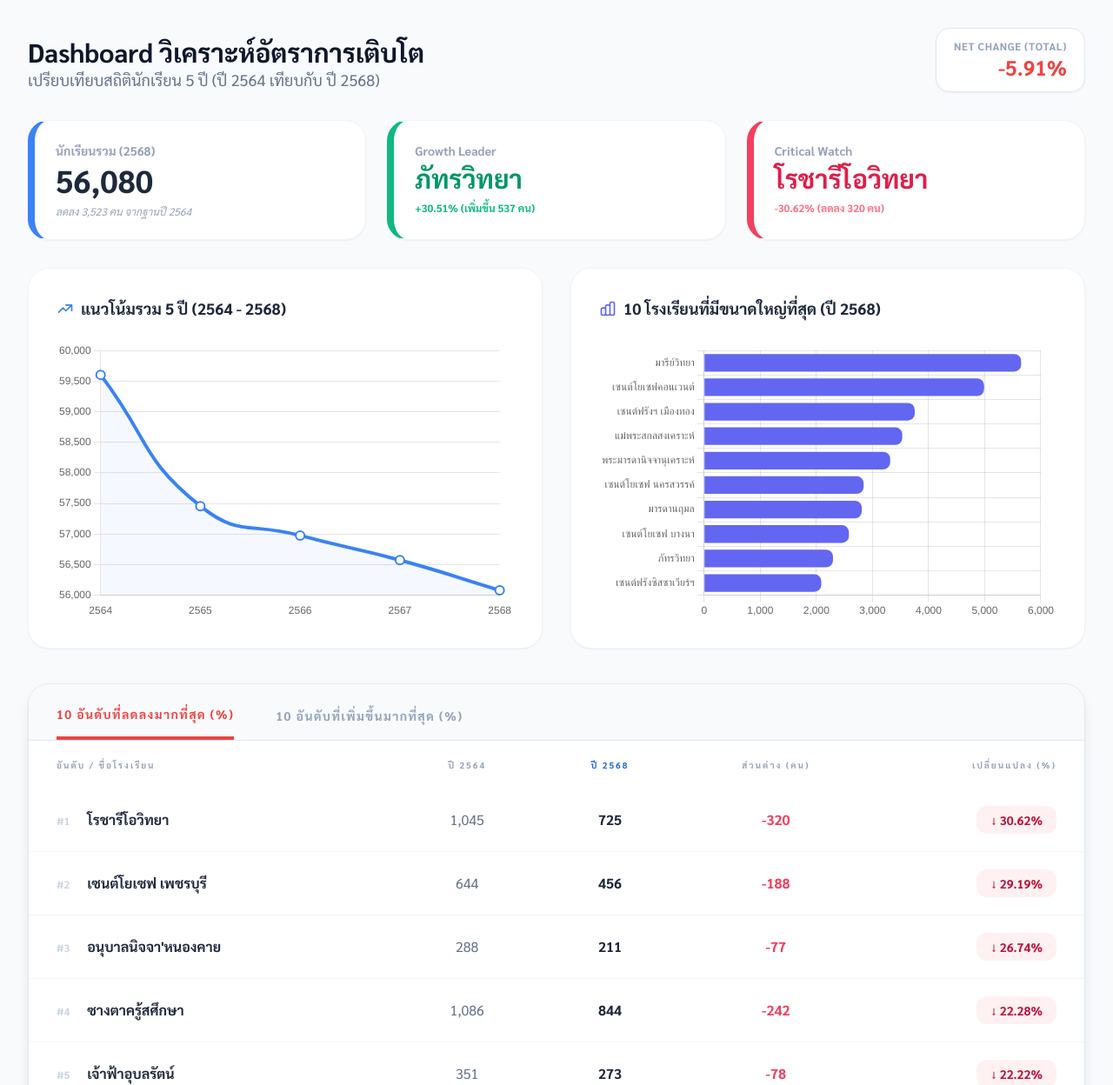
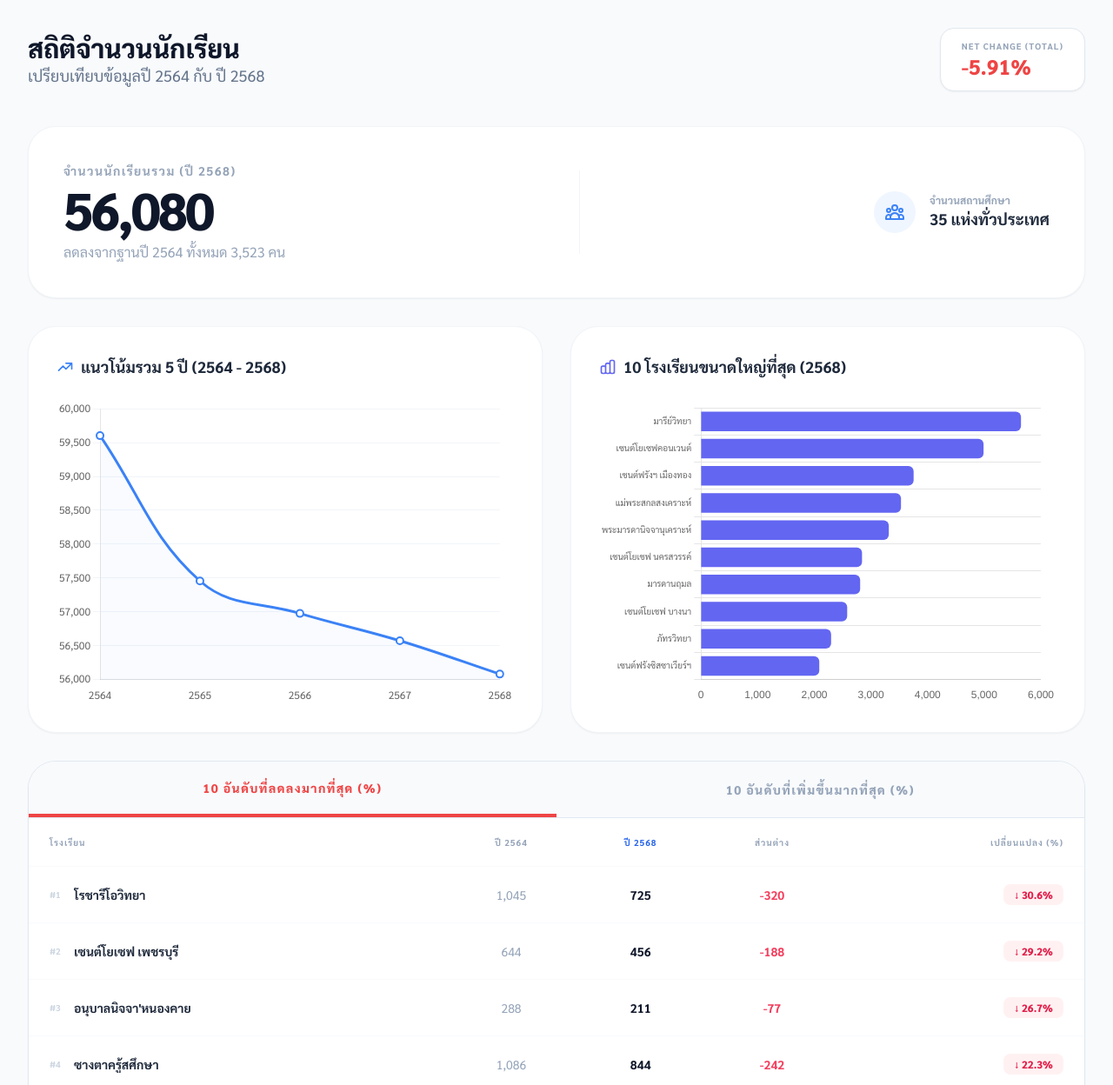
Before and after one commit to Chositajom/numberstudent.github.io, a plain HTML site: page index.html in a window 1280 px wide. Shown: the top 1248 px of the page at 87% size. Drawn offline with nearby package versions, Linux system fonts and the light colour scheme.

Commit message:
Update index.html

```diff
--- a/index.html
+++ b/index.html
@@ -3,55 +3,62 @@
 <head>
     <meta charset="UTF-8">
     <meta name="viewport" content="width=device-width, initial-scale=1.0">
-    <title>Executive Dashboard - วิเคราะห์การเปลี่ยนแปลงนักเรียน (2564-2568)</title>
+    <title>Executive Dashboard - วิเคราะห์การเปลี่ยนแปลงนักเรียน</title>
     <script src="https://cdn.jsdelivr.net/npm/chart.js"></script>
     <script src="https://cdn.tailwindcss.com"></script>
-    <link href="https://fonts.googleapis.com/css2?family=Sarabun:wght@300;400;600;700&display=swap" rel="stylesheet">
+    <link href="https://fonts.googleapis.com/css2?family=Sarabun:wght@300;400;600;700;800&display=swap" rel="stylesheet">
     <style>
-        body { font-family: 'Sarabun', sans-serif; background-color: #f8fafc; }
-        .chart-container { position: relative; height: 320px; width: 100%; }
+        body { font-family: 'Sarabun', sans-serif; background-color: #f8fafc; -webkit-tap-highlight-color: transparent; }
+        .chart-container { position: relative; height: 300px; width: 100%; }
+        @media (min-width: 768px) { .chart-container { height: 350px; } }
         .tab-active { border-bottom: 4px solid #ef4444; color: #ef4444; }
         .tab-active-inc { border-bottom: 4px solid #10b981; color: #10b981; }
+        .hide-scrollbar::-webkit-scrollbar { display: none; }
+        .hide-scrollbar { -ms-overflow-style: none; scrollbar-width: none; }
     </style>
 </head>
-<body class="p-4 md:p-8 text-slate-800">
+<body class="p-3 md:p-8 text-slate-800">
 
     <div class="max-w-7xl mx-auto">
         <!-- Header Section -->
-        <header class="mb-8 flex flex-col md:flex-row md:items-end md:justify-between gap-4">
+        <header class="mb-6 md:mb-10 flex flex-col md:flex-row md:items-center md:justify-between gap-4 text-center md:text-left">
             <div>
-                <h1 class="text-3xl font-extrabold text-slate-900">Dashboard วิเคราะห์อัตราการเติบโต</h1>
-                <p class="text-slate-500 text-lg">เปรียบเทียบสถิตินักเรียน 5 ปี (ปี 2564 เทียบกับ ปี 2568)</p>
+                <h1 class="text-2xl md:text-3xl font-extrabold text-slate-900 leading-tight">สถิติจำนวนนักเรียน</h1>
+                <p class="text-slate-500 text-sm md:text-lg">เปรียบเทียบข้อมูลปี 2564 กับ ปี 2568</p>
             </div>
-            <div class="bg-white px-5 py-3 rounded-2xl shadow-sm border border-slate-200 text-right">
-                <span class="text-xs font-bold text-slate-400 block uppercase tracking-wider">Net Change (Total)</span>
-                <span class="text-red-500 font-black text-2xl">-5.91%</span>
+            <div class="flex justify-center md:justify-end">
+                <div class="bg-white px-6 py-3 rounded-2xl shadow-sm border border-slate-200 inline-block">
+                    <span class="text-[10px] font-bold text-slate-400 block uppercase tracking-widest text-center">Net Change (Total)</span>
+                    <span class="text-red-500 font-black text-2xl">-5.91%</span>
+                </div>
             </div>
         </header>
 
-        <!-- Executive Summary -->
-        <div class="grid grid-cols-1 md:grid-cols-3 gap-6 mb-8">
-            <div class="bg-white p-6 rounded-3xl shadow-sm border border-slate-100 border-l-8 border-l-blue-500">
-                <p class="text-sm font-bold text-slate-400 mb-1">นักเรียนรวม (2568)</p>
-                <h3 class="text-4xl font-black text-slate-800">56,080</h3>
-                <p class="text-xs text-slate-400 mt-2 italic">ลดลง 3,523 คน จากฐานปี 2564</p>
+        <!-- Simplified Main Summary -->
+        <div class="bg-white p-6 md:p-10 rounded-[2rem] shadow-sm border border-slate-100 mb-8 flex flex-col md:flex-row items-center justify-between gap-6 text-center md:text-left">
+            <div>
+                <p class="text-sm font-bold text-slate-400 uppercase tracking-widest mb-1">จำนวนนักเรียนรวม (ปี 2568)</p>
+                <h3 class="text-5xl md:text-6xl font-black text-slate-900 tracking-tighter">56,080</h3>
+                <p class="text-slate-400 mt-2 font-medium">ลดลงจากฐานปี 2564 ทั้งหมด 3,523 คน</p>
             </div>
-            <div class="bg-white p-6 rounded-3xl shadow-sm border border-slate-100 border-l-8 border-l-emerald-500">
-                <p class="text-sm font-bold text-slate-400 mb-1">Growth Leader</p>
-                <h3 class="text-3xl font-black text-emerald-600">ภัทรวิทยา</h3>
-                <p class="text-xs text-emerald-500 mt-2 font-bold">+30.51% (เพิ่มขึ้น 537 คน)</p>
-            </div>
-            <div class="bg-white p-6 rounded-3xl shadow-sm border border-slate-100 border-l-8 border-l-rose-500">
-                <p class="text-sm font-bold text-slate-400 mb-1">Critical Watch</p>
-                <h3 class="text-3xl font-black text-rose-600">โรชารีโอวิทยา</h3>
-                <p class="text-xs text-rose-400 mt-2 font-bold">-30.62% (ลดลง 320 คน)</p>
+            <div class="h-24 w-px bg-slate-100 hidden md:block"></div>
+            <div class="w-full md:w-auto">
+                <div class="flex items-center justify-center md:justify-start gap-4">
+                    <div class="w-12 h-12 bg-blue-50 rounded-full flex items-center justify-center">
+                        <svg class="w-6 h-6 text-blue-500" fill="none" stroke="currentColor" viewBox="0 0 24 24"><path stroke-linecap="round" stroke-linejoin="round" stroke-width="2" d="M17 20h5v-2a3 3 0 00-5.356-1.857M17 20H7m10 0v-2c0-.656-.126-1.283-.356-1.857M7 20H2v-2a3 3 0 015.356-1.857M7 20v-2c0-.656.126-1.283.356-1.857m0 0a5.002 5.002 0 019.288 0M15 7a3 3 0 11-6 0 3 3 0 016 0zm6 3a2 2 0 11-4 0 2 2 0 014 0zM7 10a2 2 0 11-4 0 2 2 0 014 0z"></path></svg>
+                    </div>
+                    <div>
+                        <span class="text-xs font-bold text-slate-400 block">จำนวนสถานศึกษา</span>
+                        <span class="text-lg font-bold text-slate-800">35 แห่งทั่วประเทศ</span>
+                    </div>
+                </div>
             </div>
         </div>
 
-        <!-- Trend and Distribution Charts -->
-        <div class="grid grid-cols-1 lg:grid-cols-2 gap-8 mb-10">
-            <div class="bg-white p-8 rounded-3xl shadow-sm border border-slate-100">
-                <h4 class="text-lg font-bold text-slate-800 mb-6 flex items-center gap-2">
+        <!-- Charts Section -->
+        <div class="grid grid-cols-1 lg:grid-cols-2 gap-6 md:gap-8 mb-8">
+            <div class="bg-white p-6 md:p-8 rounded-[2rem] shadow-sm border border-slate-100">
+                <h4 class="text-base md:text-lg font-bold text-slate-800 mb-6 flex items-center gap-2">
                     <svg class="w-5 h-5 text-blue-500" fill="none" stroke="currentColor" viewBox="0 0 24 24"><path stroke-linecap="round" stroke-linejoin="round" stroke-width="2" d="M13 7h8m0 0v8m0-8l-8 8-4-4-6 6"></path></svg>
                     แนวโน้มรวม 5 ปี (2564 - 2568)
                 </h4>
@@ -59,10 +66,10 @@
                     <canvas id="mainTrendChart"></canvas>
                 </div>
             </div>
-            <div class="bg-white p-8 rounded-3xl shadow-sm border border-slate-100">
-                <h4 class="text-lg font-bold text-slate-800 mb-6 flex items-center gap-2">
+            <div class="bg-white p-6 md:p-8 rounded-[2rem] shadow-sm border border-slate-100">
+                <h4 class="text-base md:text-lg font-bold text-slate-800 mb-6 flex items-center gap-2">
                     <svg class="w-5 h-5 text-indigo-500" fill="none" stroke="currentColor" viewBox="0 0 24 24"><path stroke-linecap="round" stroke-linejoin="round" stroke-width="2" d="M9 19v-6a2 2 0 00-2-2H5a2 2 0 00-2 2v6a2 2 0 002 2h2a2 2 0 002-2zm0 0V9a2 2 0 012-2h2a2 2 0 012 2v10m-6 0a2 2 0 002 2h2a2 2 0 002-2m0 0V5a2 2 0 012-2h2a2 2 0 012 2v14a2 2 0 01-2 2h-2a2 2 0 01-2-2z"></path></svg>
-                    10 โรงเรียนที่มีขนาดใหญ่ที่สุด (ปี 2568)
+                    10 โรงเรียนขนาดใหญ่ที่สุด (2568)
                 </h4>
                 <div class="chart-container">
                     <canvas id="distributionChart"></canvas>
@@ -70,35 +77,37 @@
             </div>
         </div>
 
-        <!-- Focused Analysis Tables (The requested change) -->
-        <div class="bg-white rounded-3xl shadow-lg border border-slate-200 overflow-hidden">
-            <div class="bg-slate-50 border-b border-slate-200 px-8 pt-6 flex flex-wrap gap-x-12">
-                <button id="tabDecr" onclick="switchTable('decrease')" class="pb-4 text-sm font-black transition-all uppercase tracking-widest tab-active">
+        <!-- Top 10 Tables Analysis -->
+        <div class="bg-white rounded-[2rem] shadow-sm border border-slate-200 overflow-hidden">
+            <div class="bg-slate-50 border-b border-slate-200 flex overflow-x-auto hide-scrollbar">
+                <button id="tabDecr" onclick="switchTable('decrease')" class="flex-1 py-5 px-6 text-xs md:text-sm font-black transition-all uppercase tracking-widest tab-active whitespace-nowrap">
                     10 อันดับที่ลดลงมากที่สุด (%)
                 </button>
-                <button id="tabIncr" onclick="switchTable('increase')" class="pb-4 text-sm font-black text-slate-400 hover:text-slate-600 transition-all uppercase tracking-widest">
+                <button id="tabIncr" onclick="switchTable('increase')" class="flex-1 py-5 px-6 text-xs md:text-sm font-black text-slate-400 hover:text-slate-600 transition-all uppercase tracking-widest whitespace-nowrap">
                     10 อันดับที่เพิ่มขึ้นมากที่สุด (%)
                 </button>
             </div>
 
             <div class="overflow-x-auto">
-                <table class="w-full text-left border-collapse">
-                    <thead class="bg-white text-slate-400 text-[10px] uppercase tracking-[0.2em]">
+                <table class="w-full text-left min-w-[600px]">
+                    <thead class="bg-white text-slate-400 text-[10px] uppercase tracking-widest border-b border-slate-50">
                         <tr>
-                            <th class="px-8 py-5 font-bold">อันดับ / ชื่อโรงเรียน</th>
-                            <th class="px-8 py-5 font-bold text-center">ปี 2564</th>
-                            <th class="px-8 py-5 font-bold text-center text-blue-600">ปี 2568</th>
-                            <th class="px-8 py-5 font-bold text-center">ส่วนต่าง (คน)</th>
-                            <th class="px-8 py-5 font-bold text-right">เปลี่ยนแปลง (%)</th>
+                            <th class="px-6 py-5 font-bold">โรงเรียน</th>
+                            <th class="px-4 py-5 font-bold text-center">ปี 2564</th>
+                            <th class="px-4 py-5 font-bold text-center text-blue-600">ปี 2568</th>
+                            <th class="px-4 py-5 font-bold text-center">ส่วนต่าง</th>
+                            <th class="px-6 py-5 font-bold text-right">เปลี่ยนแปลง (%)</th>
                         </tr>
                     </thead>
-                    <tbody id="analysisTableBody" class="divide-y divide-slate-100 text-slate-700 font-medium">
-                        <!-- Top 10 data injected here -->
+                    <tbody id="analysisTableBody" class="divide-y divide-slate-50 text-slate-700 font-medium text-sm">
+                        <!-- Data injected here -->
                     </tbody>
                 </table>
             </div>
-            <div class="bg-slate-50 p-4 text-center">
-                <p class="text-xs text-slate-400 font-medium">* ข้อมูลเปรียบเทียบเฉพาะปีการศึกษา 2564 และ 2568 เพื่อดูอัตราการเติบโตรวม</p>
+            <div class="bg-slate-50 p-5 text-center border-t border-slate-100">
+                <p class="text-[10px] text-slate-400 font-medium uppercase tracking-widest leading-relaxed">
+                    * ข้อมูลสรุปผลต่างระหว่างปีการศึกษา 2564 และ 2568 สำหรับการวางแผนเชิงกลยุทธ์
+                </p>
             </div>
         </div>
     </div>
@@ -142,7 +151,6 @@
             { "name": "สันติวิทยา", "y68": 806, "y64": 965 }
         ];
 
-        // Processed data
         const processed = rawData.map(s => {
             const diff = s.y68 - s.y64;
             const pct = (diff / s.y64) * 100;
@@ -158,13 +166,12 @@
             const tabDecr = document.getElementById('tabDecr');
             const data = mode === 'increase' ? top10Increase : top10Decrease;
 
-            // UI Tab Styling
             if(mode === 'increase') {
-                tabIncr.className = "pb-4 text-sm font-black transition-all uppercase tracking-widest tab-active-inc";
-                tabDecr.className = "pb-4 text-sm font-black text-slate-400 hover:text-slate-600 transition-all uppercase tracking-widest";
+                tabIncr.className = "flex-1 py-5 px-6 text-xs md:text-sm font-black transition-all uppercase tracking-widest tab-active-inc whitespace-nowrap";
+                tabDecr.className = "flex-1 py-5 px-6 text-xs md:text-sm font-black text-slate-400 hover:text-slate-600 transition-all uppercase tracking-widest whitespace-nowrap";
             } else {
-                tabDecr.className = "pb-4 text-sm font-black transition-all uppercase tracking-widest tab-active";
-                tabIncr.className = "pb-4 text-sm font-black text-slate-400 hover:text-slate-600 transition-all uppercase tracking-widest";
+                tabDecr.className = "flex-1 py-5 px-6 text-xs md:text-sm font-black transition-all uppercase tracking-widest tab-active whitespace-nowrap";
+                tabIncr.className = "flex-1 py-5 px-6 text-xs md:text-sm font-black text-slate-400 hover:text-slate-600 transition-all uppercase tracking-widest whitespace-nowrap";
             }
 
             body.innerHTML = '';
@@ -172,18 +179,20 @@
                 const isPos = s.pct > 0;
                 const row = `
                     <tr class="hover:bg-slate-50 transition-colors">
-                        <td class="px-8 py-5">
-                            <span class="text-xs text-slate-300 font-bold mr-4">#${index + 1}</span>
-                            <span class="font-bold text-slate-800">${s.name}</span>
+                        <td class="px-6 py-5">
+                            <div class="flex items-center gap-3">
+                                <span class="text-[10px] text-slate-300 font-bold w-4">#${index + 1}</span>
+                                <span class="font-bold text-slate-800 truncate max-w-[150px] md:max-w-none">${s.name}</span>
+                            </div>
                         </td>
-                        <td class="px-8 py-5 text-center text-slate-500">${s.y64.toLocaleString()}</td>
-                        <td class="px-8 py-5 text-center font-bold text-slate-800">${s.y68.toLocaleString()}</td>
-                        <td class="px-8 py-5 text-center font-bold ${isPos ? 'text-emerald-600' : 'text-rose-500'}">
+                        <td class="px-4 py-5 text-center text-slate-400 font-normal">${s.y64.toLocaleString()}</td>
+                        <td class="px-4 py-5 text-center font-bold text-slate-900">${s.y68.toLocaleString()}</td>
+                        <td class="px-4 py-5 text-center font-bold ${isPos ? 'text-emerald-600' : 'text-rose-500'}">
                             ${s.diff > 0 ? '+' : ''}${s.diff.toLocaleString()}
                         </td>
-                        <td class="px-8 py-5 text-right">
-                            <span class="inline-flex items-center px-4 py-1.5 rounded-xl text-sm font-black ${isPos ? 'bg-emerald-50 text-emerald-700' : 'bg-rose-50 text-rose-700'}">
-                                ${isPos ? '↑' : '↓'} ${Math.abs(s.pct).toFixed(2)}%
+                        <td class="px-6 py-5 text-right">
+                            <span class="inline-flex items-center px-3 py-1 rounded-lg text-xs font-black ${isPos ? 'bg-emerald-50 text-emerald-600' : 'bg-rose-50 text-rose-600'}">
+                                ${isPos ? '↑' : '↓'} ${Math.abs(s.pct).toFixed(1)}%
                             </span>
                         </td>
                     </tr>
@@ -195,7 +204,6 @@
         function renderCharts() {
             const totals = { "2564": 59603, "2565": 57456, "2566": 56976, "2567": 56573, "2568": 56080 };
 
-            // Trend Line
             new Chart(document.getElementById('mainTrendChart'), {
                 type: 'line',
                 data: {
@@ -204,39 +212,40 @@
                         label: 'นักเรียนรวม',
                         data: Object.values(totals),
                         borderColor: '#3b82f6',
-                        backgroundColor: 'rgba(59, 130, 246, 0.05)',
-                        fill: true, tension: 0.5, borderWidth: 4,
-                        pointBackgroundColor: '#fff', pointBorderColor: '#3b82f6', pointBorderWidth: 2, pointRadius: 5
+                        backgroundColor: 'rgba(59, 130, 246, 0.03)',
+                        fill: true, tension: 0.4, borderWidth: 3,
+                        pointBackgroundColor: '#fff', pointBorderColor: '#3b82f6', pointBorderWidth: 2, pointRadius: 4
                     }]
                 },
                 options: {
-                    responsive: true,
-                    maintainAspectRatio: false,
+                    responsive: true, maintainAspectRatio: false,
                     plugins: { legend: { display: false } },
-                    scales: { y: { grid: { borderDash: [5, 5] } }, x: { grid: { display: false } } }
+                    scales: { y: { grid: { borderDash: [5, 5], color: '#f1f5f9' }, ticks: { font: { family: 'Sarabun' } } }, x: { grid: { display: false }, ticks: { font: { family: 'Sarabun' } } } }
                 }
             });
 
-            // Top 10 by Size
             const topBySize = [...rawData].sort((a,b) => b.y68 - a.y68).slice(0, 10);
             new Chart(document.getElementById('distributionChart'), {
                 type: 'bar',
                 data: {
                     labels: topBySize.map(s => s.name),
                     datasets: [{
-                        label: 'จำนวนคน',
                         data: topBySize.map(s => s.y68),
                         backgroundColor: '#6366f1',
-                        borderRadius: 8
+                        borderRadius: 6
                     }]
                 },
-                options: { indexAxis: 'y', responsive: true, maintainAspectRatio: false, plugins: { legend: { display: false } } }
+                options: {
+                    indexAxis: 'y', responsive: true, maintainAspectRatio: false,
+                    plugins: { legend: { display: false } },
+                    scales: { x: { grid: { display: false } }, y: { ticks: { font: { family: 'Sarabun', size: 10 } } } }
+                }
             });
         }
 
         window.onload = () => {
             renderCharts();
-            switchTable('decrease'); // Start with Decrease as requested previously
+            switchTable('decrease');
         };
     </script>
 </body>
```
